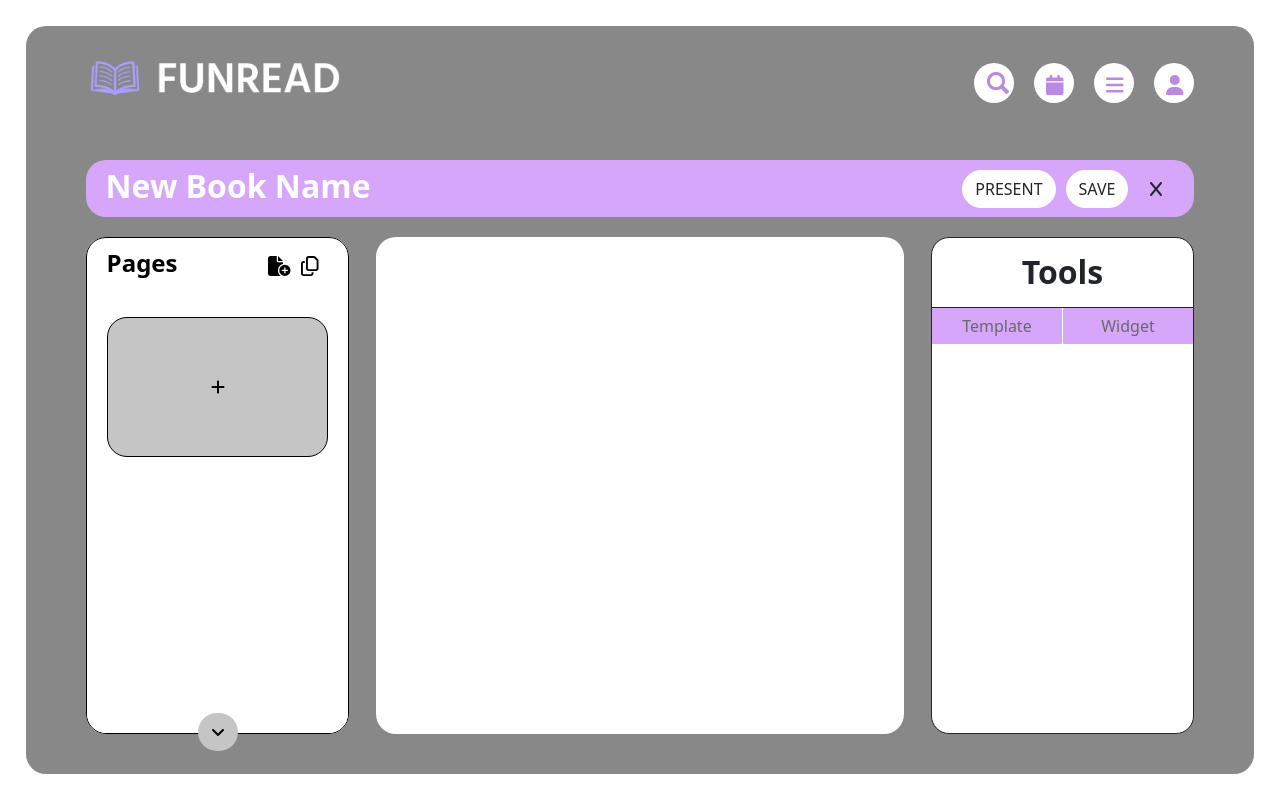
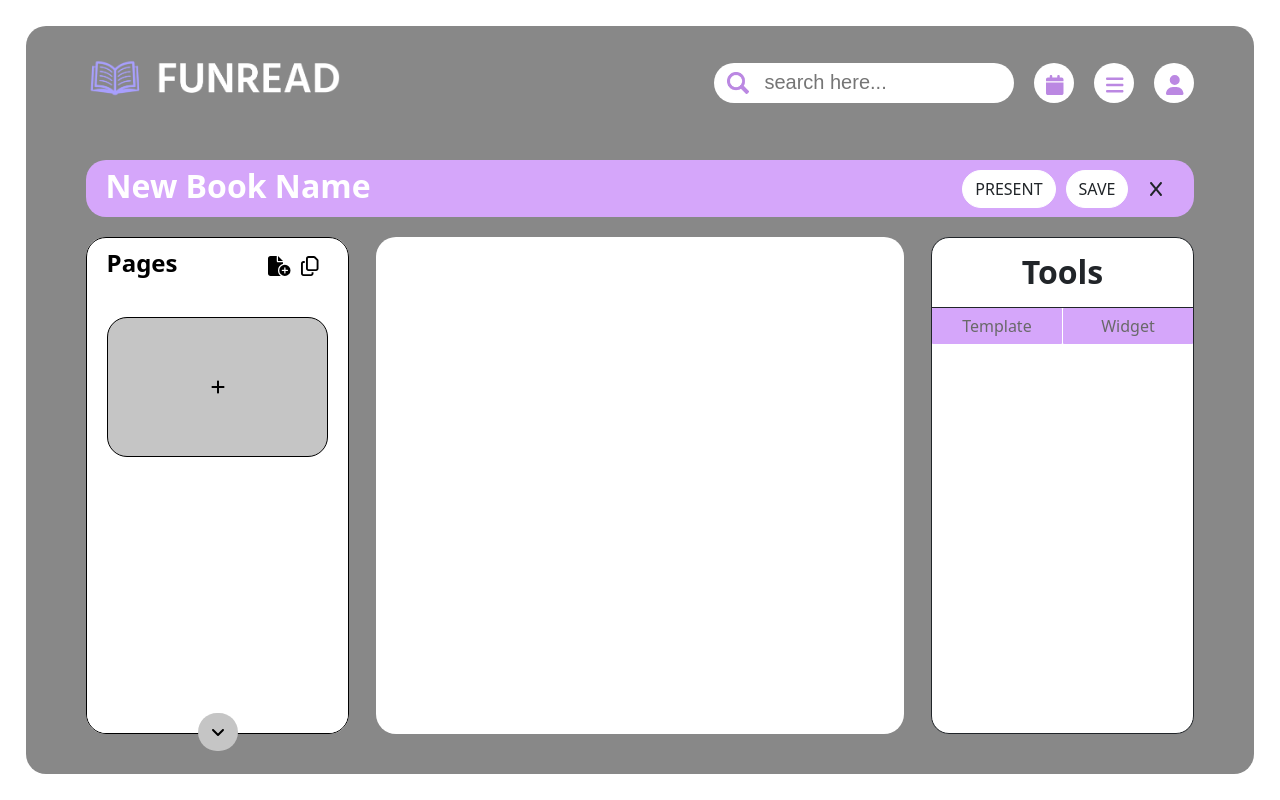
Before and after one commit to Funread/funread, a React (Create React App) app in the folder frontend/: page /addpage in a window 1280 px wide. Built offline with nearby package versions, Linux system fonts and the light colour scheme.

Commit message:
FCTP-78
Actualización de la barra de búsqueda

```diff
--- a/frontend/src/Components/Shared/HeaderDashboard/HeaderDashboard.css
+++ b/frontend/src/Components/Shared/HeaderDashboard/HeaderDashboard.css
@@ -45,15 +45,11 @@
   background-image: url('./s-icon.png');
   background-repeat: no-repeat;
   border-radius: 50px;
-  width: 40px;
+  width: 300px;
   height: 40px;
   padding: 20px;
-  transition: all 0.5s;
   float: left;
   margin-right: 20px;
-}
-.search-hover:hover {
-  width: 300px;
   padding-left: 50px;
 }
 
```
